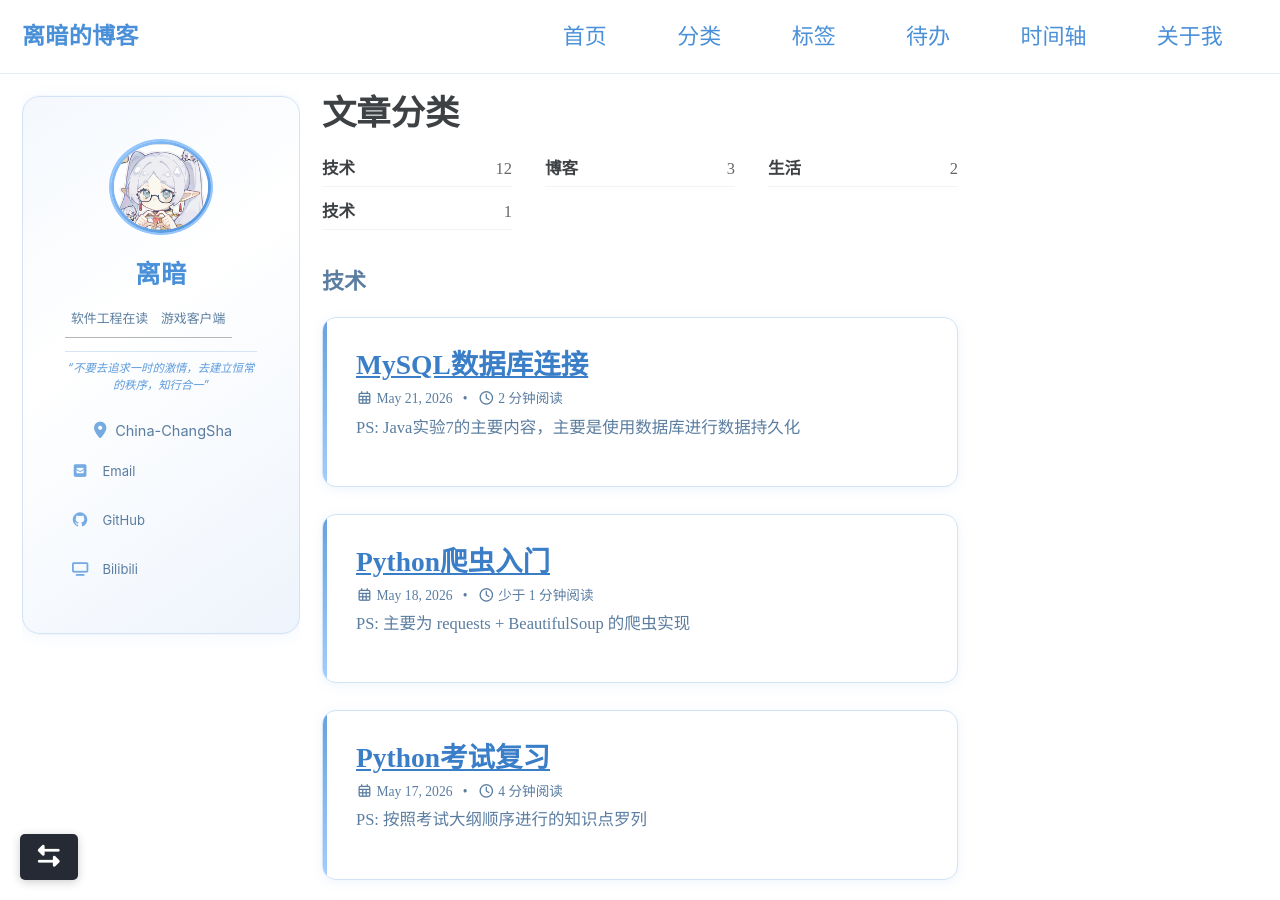
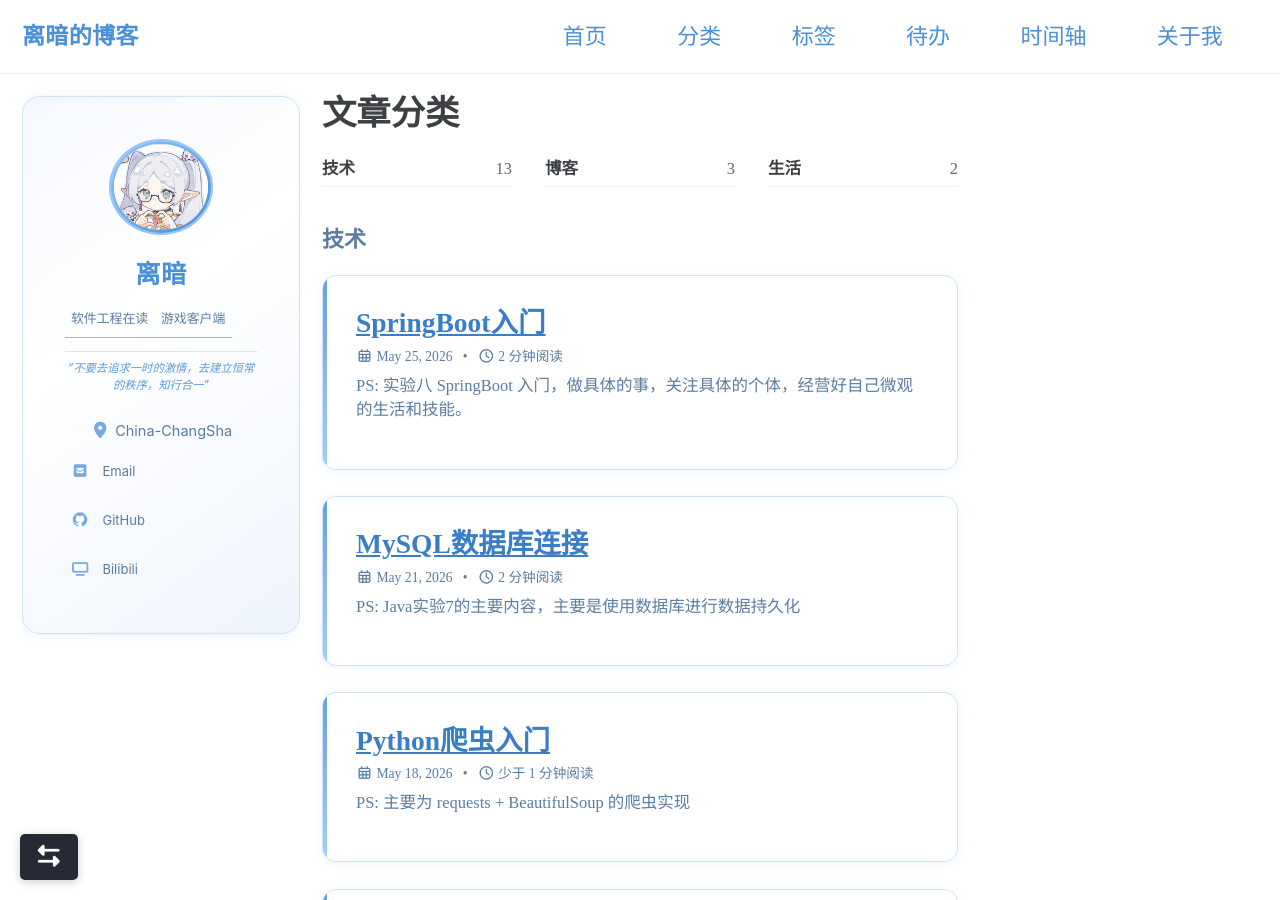
Before and after one commit to LJP3315/LJP3315.github.io, a Jekyll site: the page built from _pages/categories.md, in a window 1280 px wide and 900 px high. Built offline with Jekyll 4.4.1, drawn with Linux system fonts in a browser that asks for light colours; cached includes are drawn as plain includes; some of the changed text lies outside the part shown.

Commit message:
修改springboot博客的分类，将技术改为tech

```diff
--- a/_posts/2026-05-25-springboot-getting-started.md
+++ b/_posts/2026-05-25-springboot-getting-started.md
@@ -1,7 +1,7 @@
 ---
 title: "SpringBoot入门"
 date: 2026-05-25
-categories: 技术
+categories: tech
 tags: JavaEE
 ---
 
```
